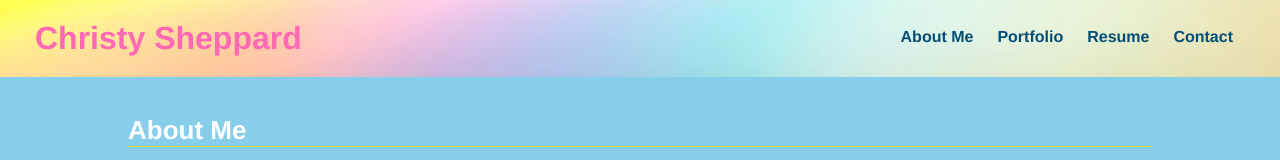
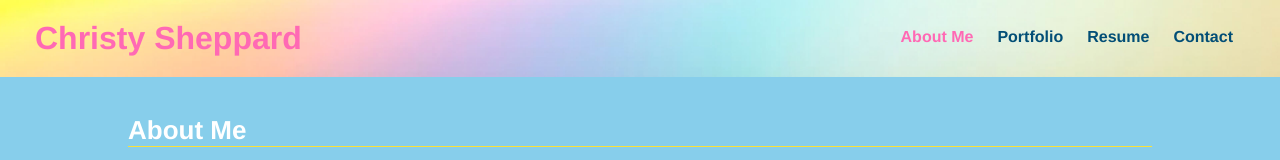
Before and after one commit to cshepscorp/react-portfolio, a React (Create React App) app: page /about in a window 1280 px wide. Shown: the top 160 px of the page. Built offline with nearby package versions, Linux system fonts and the light colour scheme.

Commit message:
using NavLink to set activeLink

```diff
--- a/src/App.js
+++ b/src/App.js
@@ -1,4 +1,4 @@
-import React from "react";
+import React, { useState } from "react";
 import "./App.css";
 // react router
 // BrowserRouter and Route are components that the React Router library provides. We renamed BrowserRouter to Router to make it easier to work with.
@@ -11,10 +11,24 @@ import Resume from "./components/Resume";
 import Footer from "./components/Footer";
 
 function App() {
+  const [contactSelected, setContactSelected] = useState(false);
+  const [portfolioSelected, setPortfolioSelected] = useState(false);
+  const [resumeSelected, setResumeSelected] = useState(false);
+  const [aboutSelected, setAboutSelected] = useState(true); //
+
   return (
     <div>
       <Router>
-        <Nav />
+        <Nav
+          contactSelected={contactSelected}
+          setContactSelected={setContactSelected}
+          portfolioSelected={portfolioSelected}
+          setPortfolioSelected={setPortfolioSelected}
+          resumeSelected={resumeSelected}
+          setResumeSelected={setResumeSelected}
+          aboutSelected={aboutSelected}
+          setAboutSelected={setAboutSelected}
+        ></Nav>
         <main>
           <div className="container">
             <Route exact path="/" component={About} />
--- a/src/components/About/index.js
+++ b/src/components/About/index.js
@@ -7,7 +7,10 @@ function About() {
         <h3>About Me</h3>
       </div>
       <div className="guts">
-        <img src="https://raw.githubusercontent.com/cshepscorp/react-portfolio/main/public/images/hero-headshot-vinyls.png" width='400px' />
+        <img
+          src="https://raw.githubusercontent.com/cshepscorp/react-portfolio/main/public/images/hero-headshot-vinyls.png"
+          width="400px"
+        />
         <h4>Hi, I'm Christy Sheppard</h4>
         <p>
           I am a Full Stack Web Developer utilizing deep experience with Adobe
--- a/src/components/Nav/index.js
+++ b/src/components/Nav/index.js
@@ -1,33 +1,38 @@
 import React from "react";
-import { Link } from "react-router-dom";
+import { NavLink } from "react-router-dom";
 
 function Nav(props) {
+
+  const { contactSelected, setContactSelected } = props;
+  const { portfolioSelected, setPortfolioSelected } = props;
+  const { resumeSelected, setResumeSelected } = props;
+  const { aboutSelected, setAboutSelected } = props;
 
   return (
     <header>
       {/* <!-- site logo graphic and or main text logo --> */}
       <h1>
-      <Link to="/">Christy Sheppard</Link>
+      <NavLink to="/" activeClassName='navActive'>Christy Sheppard</NavLink>
       </h1>
       <nav>
         <ul>
           <li>
-          <Link to="/about">About Me</Link>
+          <NavLink to="/about" activeClassName='navActive'>About Me</NavLink>
           </li>
         </ul>
         <ul>
           <li>
-          <Link to="/portfolio">Portfolio</Link>
+          <NavLink to="/portfolio" activeClassName='navActive'>Portfolio</NavLink>
           </li>
         </ul>
         <ul>
           <li>
-          <Link to="/resume">Resume</Link>
+          <NavLink to="/resume" activeClassName='navActive'>Resume</NavLink>
           </li>
         </ul>
         <ul>
           <li>
-          <Link to="/contact">Contact</Link>
+          <NavLink to="/contact" activeClassName='navActive'>Contact</NavLink>
           </li>
         </ul>
       </nav>
```
